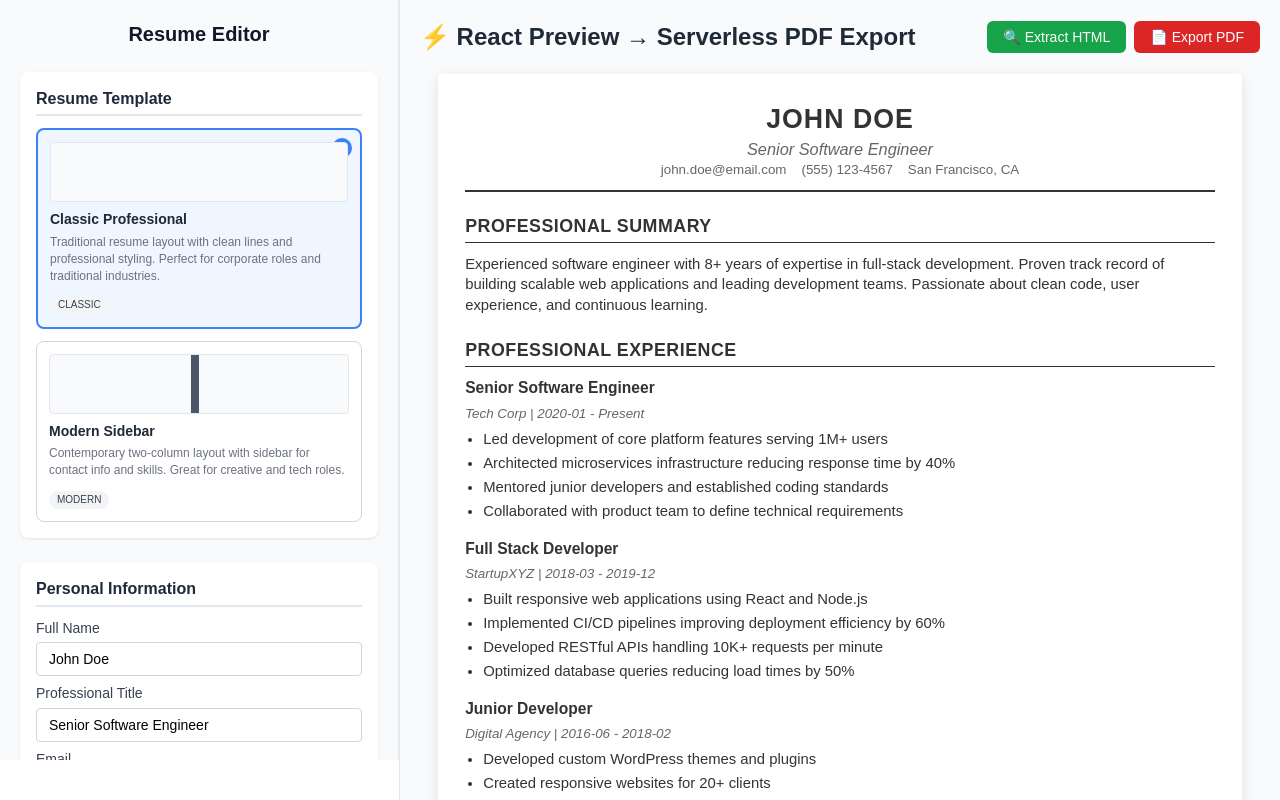
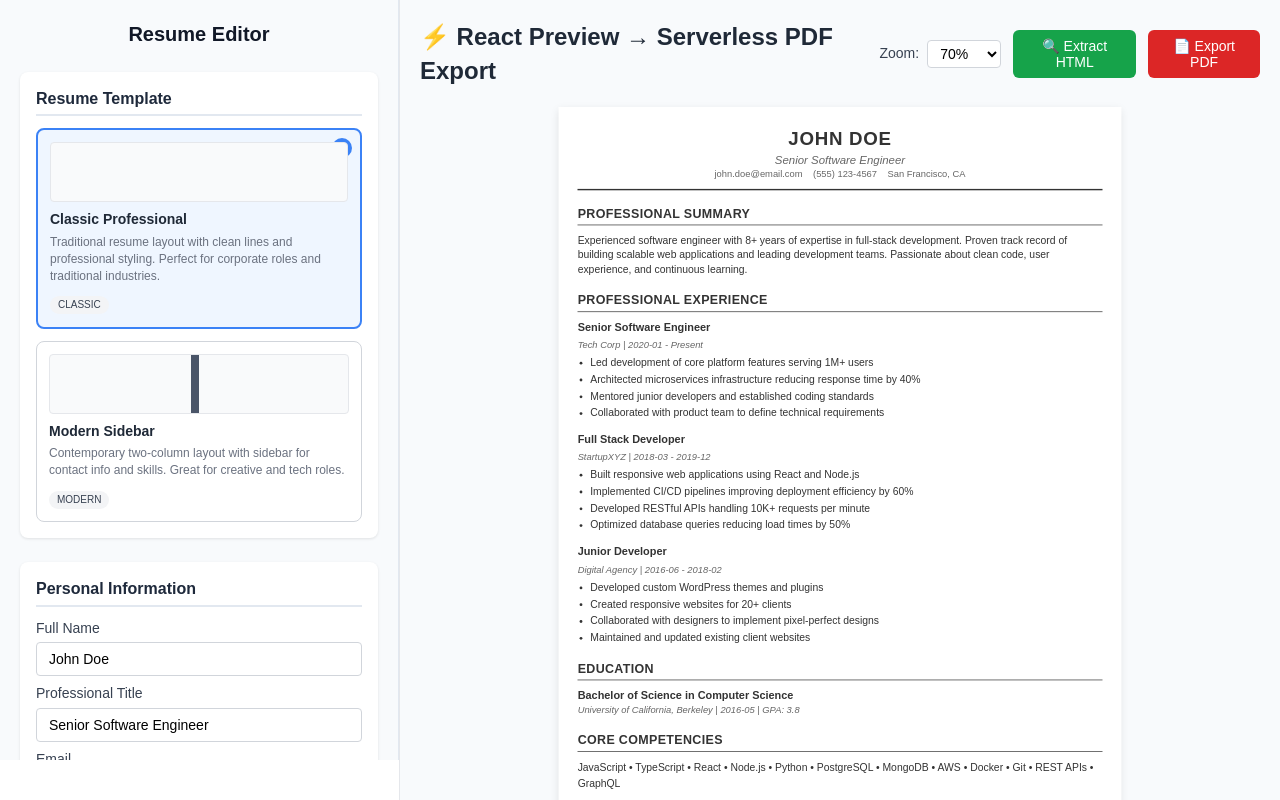
Before and after one commit to doublewoods99/teste-live-preview-export, a React (Vite) app: page / in a window 1280 px wide. Built offline with nearby package versions, Linux system fonts and the light colour scheme.

Commit message:
Add scalable preview zoom control (50%-120%) for better workspace management

```diff
--- a/src/App.tsx
+++ b/src/App.tsx
@@ -9,6 +9,7 @@ function App() {
   const resume = useResumeStore((state) => state.resume);
   const previewRef = useRef<HTMLDivElement>(null);
   const [isExporting, setIsExporting] = useState<boolean>(false);
+  const [previewScale, setPreviewScale] = useState<number>(0.7); // Default 70% scale
 
   const handleExtractPreview = () => {
     if (!previewRef.current) {
@@ -105,7 +106,39 @@ function App() {
             ⚡ React Preview → Serverless PDF Export
           </h2>
 
-          <div style={{ display: 'flex', gap: '8px', alignItems: 'center' }}>
+          <div style={{ display: 'flex', gap: '12px', alignItems: 'center' }}>
+            {/* Preview Scale Control */}
+            <div style={{ display: 'flex', alignItems: 'center', gap: '8px' }}>
+              <label style={{
+                fontSize: '14px',
+                color: '#374151',
+                fontWeight: '500'
+              }}>
+                Zoom:
+              </label>
+              <select
+                value={previewScale}
+                onChange={(e) => setPreviewScale(parseFloat(e.target.value))}
+                style={{
+                  padding: '4px 8px',
+                  border: '1px solid #d1d5db',
+                  borderRadius: '4px',
+                  fontSize: '14px',
+                  backgroundColor: 'white',
+                  cursor: 'pointer'
+                }}
+              >
+                <option value={0.5}>50%</option>
+                <option value={0.6}>60%</option>
+                <option value={0.7}>70%</option>
+                <option value={0.8}>80%</option>
+                <option value={0.9}>90%</option>
+                <option value={1.0}>100%</option>
+                <option value={1.1}>110%</option>
+                <option value={1.2}>120%</option>
+              </select>
+            </div>
+
             {/* Extract Preview HTML/CSS */}
             <button
               onClick={handleExtractPreview}
@@ -169,10 +202,17 @@ function App() {
         </div>
 
         {/* Resume Preview */}
-        <SimpleRollingPreview
-          ref={previewRef}
-          resume={resume}
-        />
+        <div style={{
+          transform: `scale(${previewScale})`,
+          transformOrigin: 'top center',
+          transition: 'transform 0.2s ease-in-out',
+          marginBottom: previewScale < 1 ? `${(1 - previewScale) * -100}%` : '0'
+        }}>
+          <SimpleRollingPreview
+            ref={previewRef}
+            resume={resume}
+          />
+        </div>
       </div>
     </div>
     </>
```
